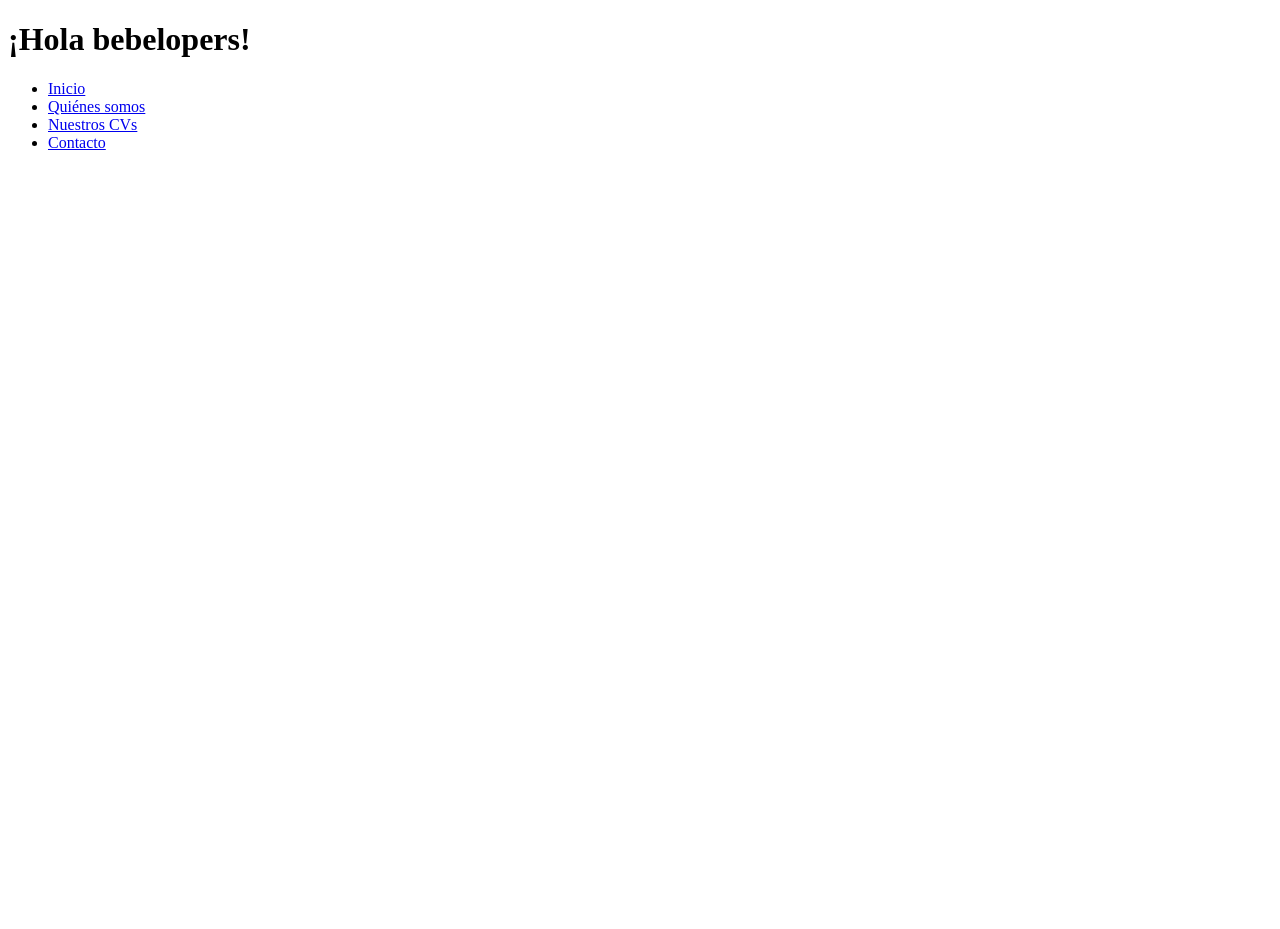
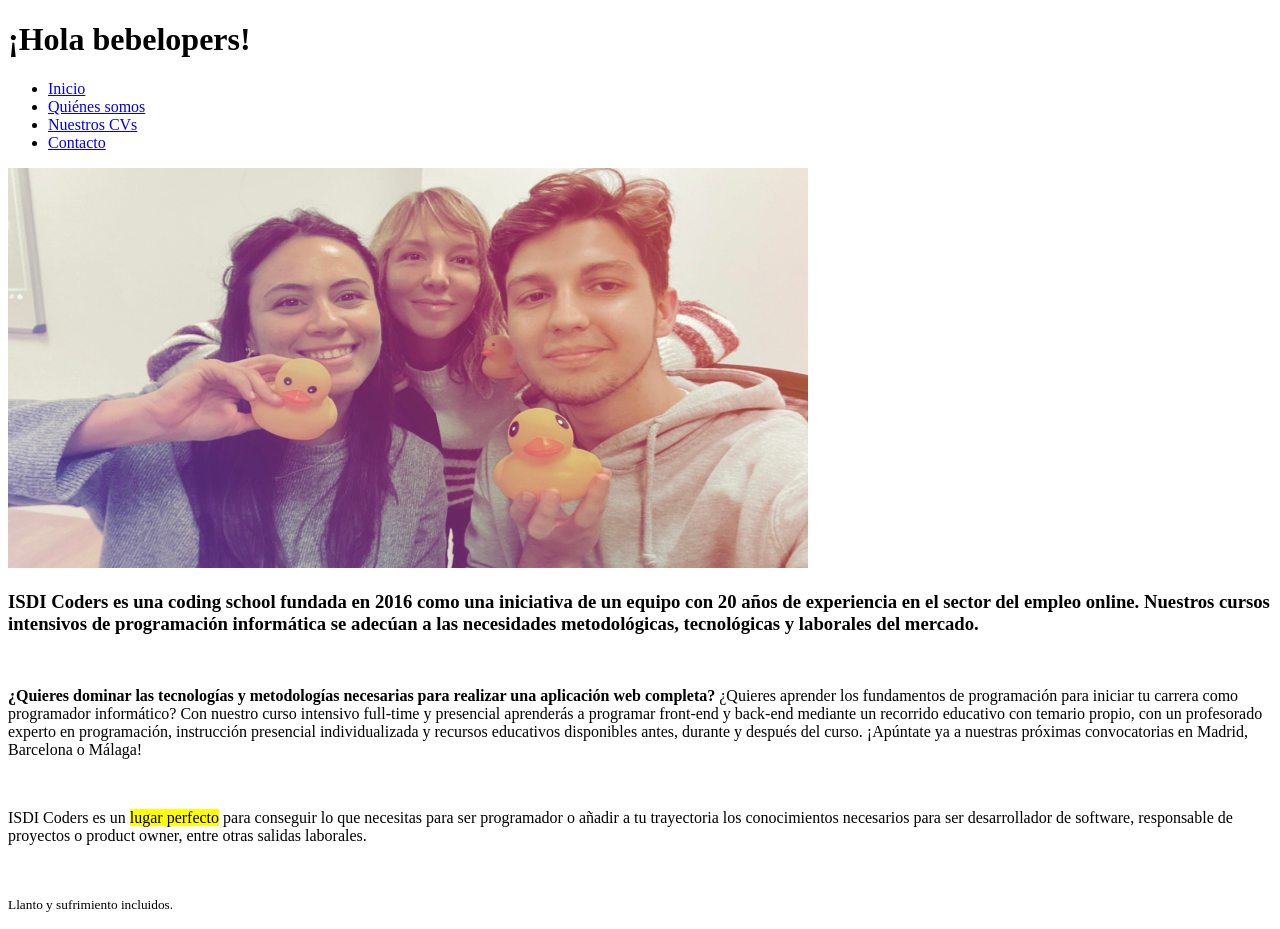
Before and after one commit to Alphenx/202301-w1ch2-lara-velenik-thais-jacob-adrian-garcia, a plain HTML site: page index.html in a window 1280 px wide. Before the commit the page ends 800 px from the top, so only its background shows below. Drawn offline with Linux system fonts and the light colour scheme.

Commit message:
elements add in the body text

```diff
--- a/index.html
+++ b/index.html
@@ -9,6 +9,7 @@
 </head>
 
 <body>
+  <header>
     <h1>¡Hola bebelopers!</h1>
     <nav>
       <ul>
@@ -18,7 +19,51 @@
         <li><a href="./contacto.html">Contacto</a></li>
       </ul>
     </nav>
+  </header>
 
+  <main>
+    <article>
+      <section>
+        <img src="nosotros.jpg" alt="ISDI Coders' mates" width="800" height="400" />
+      </section>
+
+      <section>
+        <h3> ISDI Coders es una coding school fundada en 2016 como una iniciativa de un equipo con 20 años de
+          experiencia
+          en el
+          sector del empleo online. Nuestros cursos intensivos de programación informática se adecúan a las necesidades
+          metodológicas, tecnológicas y laborales del mercado.
+        </h3>
+        <br>
+        <p>
+          <strong>¿Quieres dominar las tecnologías y metodologías necesarias para realizar una aplicación web
+            completa?</strong> ¿Quieres
+          aprender
+          los fundamentos de programación para iniciar tu carrera como programador informático? Con nuestro curso
+          intensivo
+          full-time y presencial aprenderás a programar front-end y back-end mediante un recorrido educativo con temario
+          propio,
+          con un profesorado experto en programación, instrucción presencial individualizada y recursos educativos
+          disponibles
+          antes, durante y después del curso. ¡Apúntate ya a nuestras próximas convocatorias en Madrid, Barcelona o
+          Málaga!
+        </p>
+        <br>
+        <p>
+          ISDI Coders es un <mark>lugar perfecto</mark> para conseguir lo que necesitas para ser programador o añadir a
+          tu
+          trayectoria los
+          conocimientos necesarios para ser desarrollador de software, responsable de proyectos o product owner, entre
+          otras
+          salidas laborales.
+        </p>
+        <br>
+        <p>
+          <small>Llanto y sufrimiento incluidos.</small>
+        </p>
+      </section>
+    </article>
+  </main>
 </body>
 
 </html>
```
Also changed, not shown: nosotros.jpg (added). Lines whose indentation alone changed are shown as unchanged.
